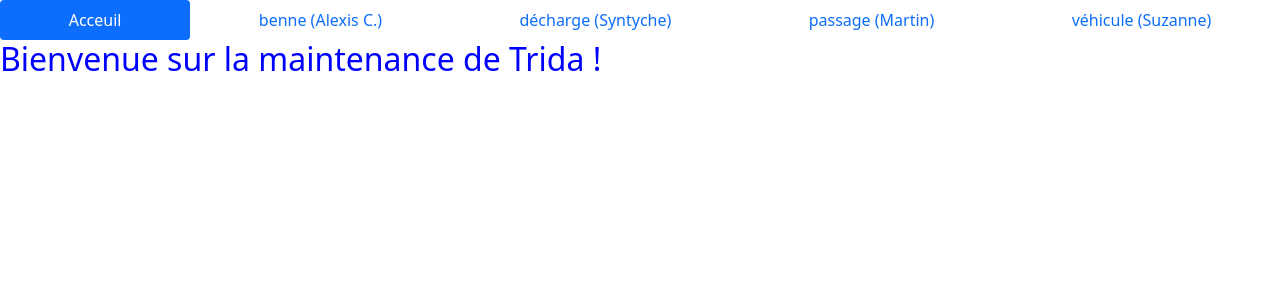
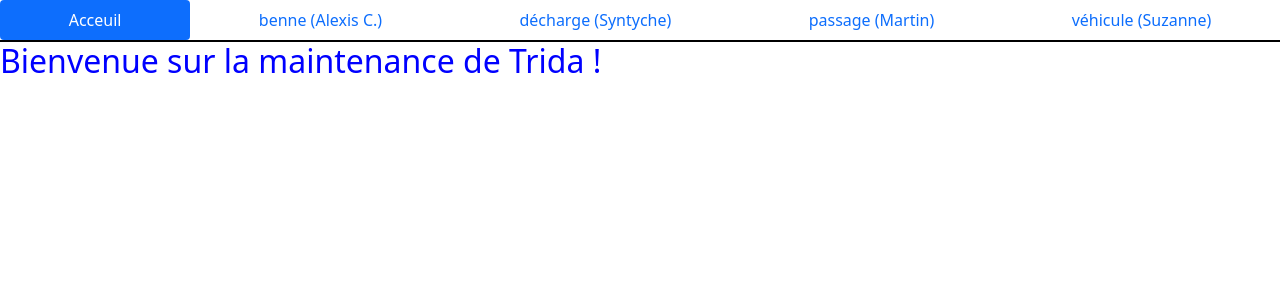
Before and after one commit to Suzdeloffre/SAE3-7, a Flask app: page / in a window 1280 px wide. Shown: the top 300 px of the page. Run offline with Flask 3, Linux system fonts and the light colour scheme; some libraries are stand-ins or nearby versions.

Commit message:
modification nav barre

```diff
--- a/sae.04/templates/_nav.html
+++ b/sae.04/templates/_nav.html
@@ -1,6 +1,6 @@
 
-<nav class="nav nav-pills flex-column flex-sm-row">
-  <a class="flex-sm-fill text-sm-center nav-link active" aria-current="page" href="/layout">Acceuil</a>
+<nav class="nav nav-pills flex-column flex-sm-row" style="border-bottom: black solid 2px" style="margin-bottom:2px">
+  <a class="flex-sm-fill text-sm-center nav-link active" aria-current="page" href="/">Acceuil</a>
   <a class="flex-sm-fill text-sm-center nav-link" href=/benne/show">benne (Alexis C.)</a>
     <a class="flex-sm-fill text-sm-center nav-link" href="/decharge/show">décharge (Syntyche)</a>
     <a class="flex-sm-fill text-sm-center nav-link" href="/passage/show">passage (Martin)</a>
```
